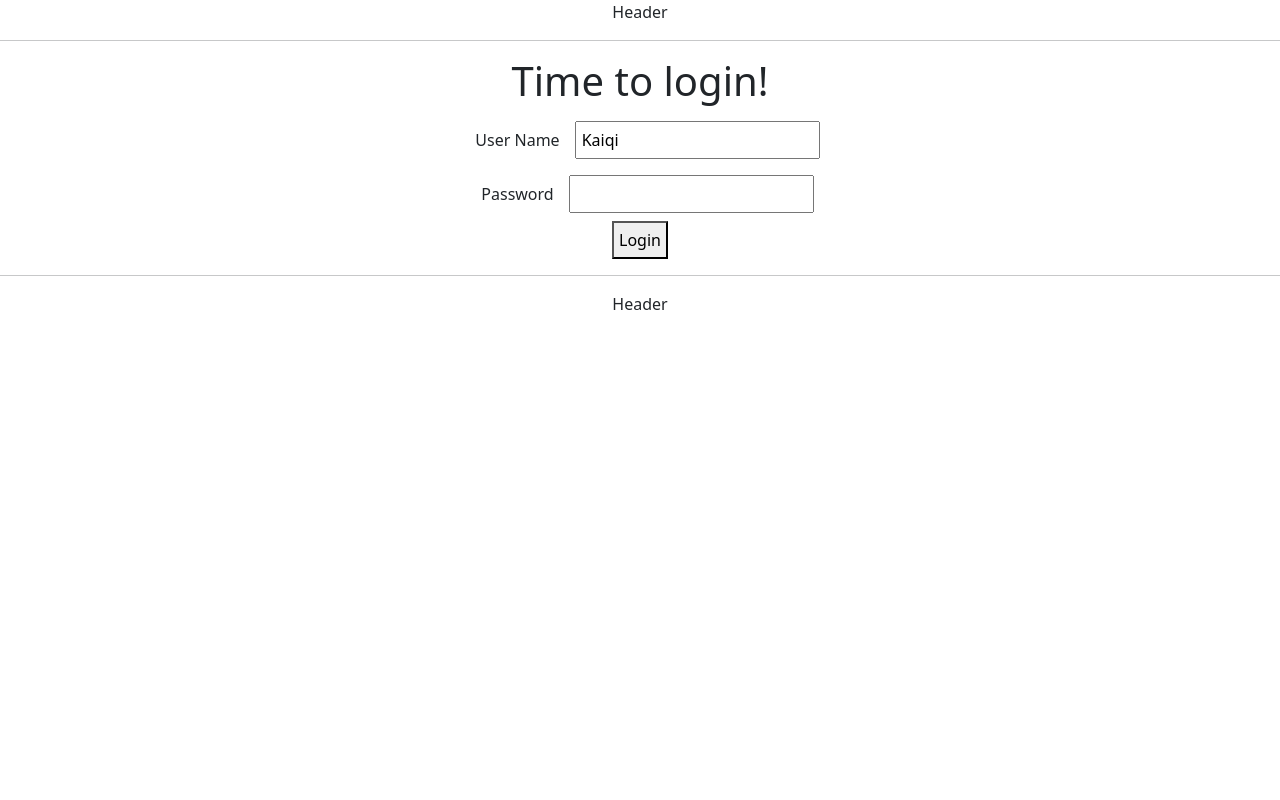
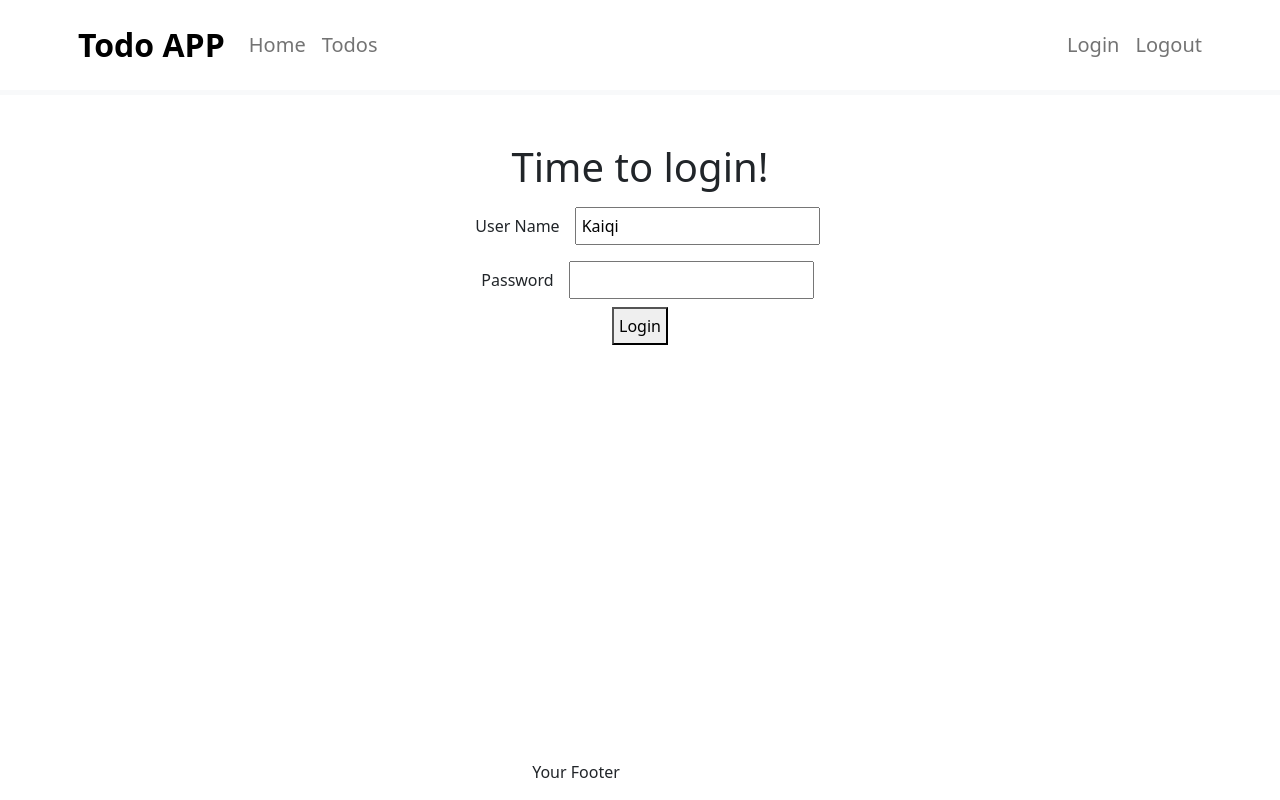
Before and after one commit to kaiqiz8/todo-app, a React (Create React App) app: page / in a window 1280 px wide. Built offline with nearby package versions, Linux system fonts and the light colour scheme.

Commit message:
add header

```diff
--- a/src/components/todo/TodoApp.css
+++ b/src/components/todo/TodoApp.css
@@ -2,3 +2,10 @@
     margin: 10px;
     padding: 5px;
 }
+
+footer {
+    bottom: 0;
+    position: absolute;
+    width: 90%;
+    height: 40px;
+}
--- a/src/components/todo/TodoApp.jsx
+++ b/src/components/todo/TodoApp.jsx
@@ -5,9 +5,10 @@
 export default function TodoApp() {
     return (
         <div className="TodoApp">
-            <HeaderComponent />
+
 
             <BrowserRouter>
+                <HeaderComponent />
                 <Routes>
                     <Route path='/' element={<LoginComponent />} />
                     <Route path='/login' element={<LoginComponent />}/>
@@ -142,17 +143,48 @@
 
 function HeaderComponent() {
     return (
-        <div className="header">
-            Header <hr/>
-        </div>
+        // <header className="header">
+        //     <div className="container" >
+        //         <ul className="navbar-nav">
+        //             <li className="nav-item">Todo App</li>
+        //             <li className="nav-item"><Link className='nav-link' to="/welcome/Kaiqi">Home</Link></li>
+        //             <li className="nav-item"><Link className='nav-link' to="/todos">Todos</Link></li>
+        //             <li className="nav-item"><Link className='nav-link' to="/logout">Logout</Link></li>
+        //             <li className="nav-item"><Link className='nav-link' to="/login">Login</Link></li>
+        //         </ul>
+        //     </div>
+        // </header>
+
+        <header className="border-bottom border-light border-5 mb-5 p-2">
+            <div className="container">
+                <div className="row">
+                    <nav className="navbar navbar-expand-lg">
+                        <Link className="navbar-brand ms-2 fs-2 fw-bold text-black" to="/welcome/Kaiqi">Todo APP</Link>
+                        <div className="collapse navbar-collapse">
+                            <ul className="navbar-nav">
+                                <li className="nav-item fs-5"><Link className="nav-link" to="/welcome/Kaiqi">Home</Link></li>
+                                <li className="nav-item fs-5"><Link className="nav-link" to="/todos">Todos</Link></li>
+                            </ul>
+                        </div>
+                        <ul className="navbar-nav">
+                            <li className="nav-item fs-5"><Link className="nav-link" to="/login">Login</Link></li>
+                            <li className="nav-item fs-5"><Link className="nav-link" to="/logout">Logout</Link></li>
+                        </ul>
+                    </nav>
+                </div>
+            </div>
+        </header>
+
     )
 }
 
 function FooterComponent() {
     return (
-        <div className="footer">
-            <hr/> Header
-        </div>
+        <footer className="footer">
+            <div className="container">
+            Your Footer
+            </div>
+        </footer>
     )
 }
 
```
